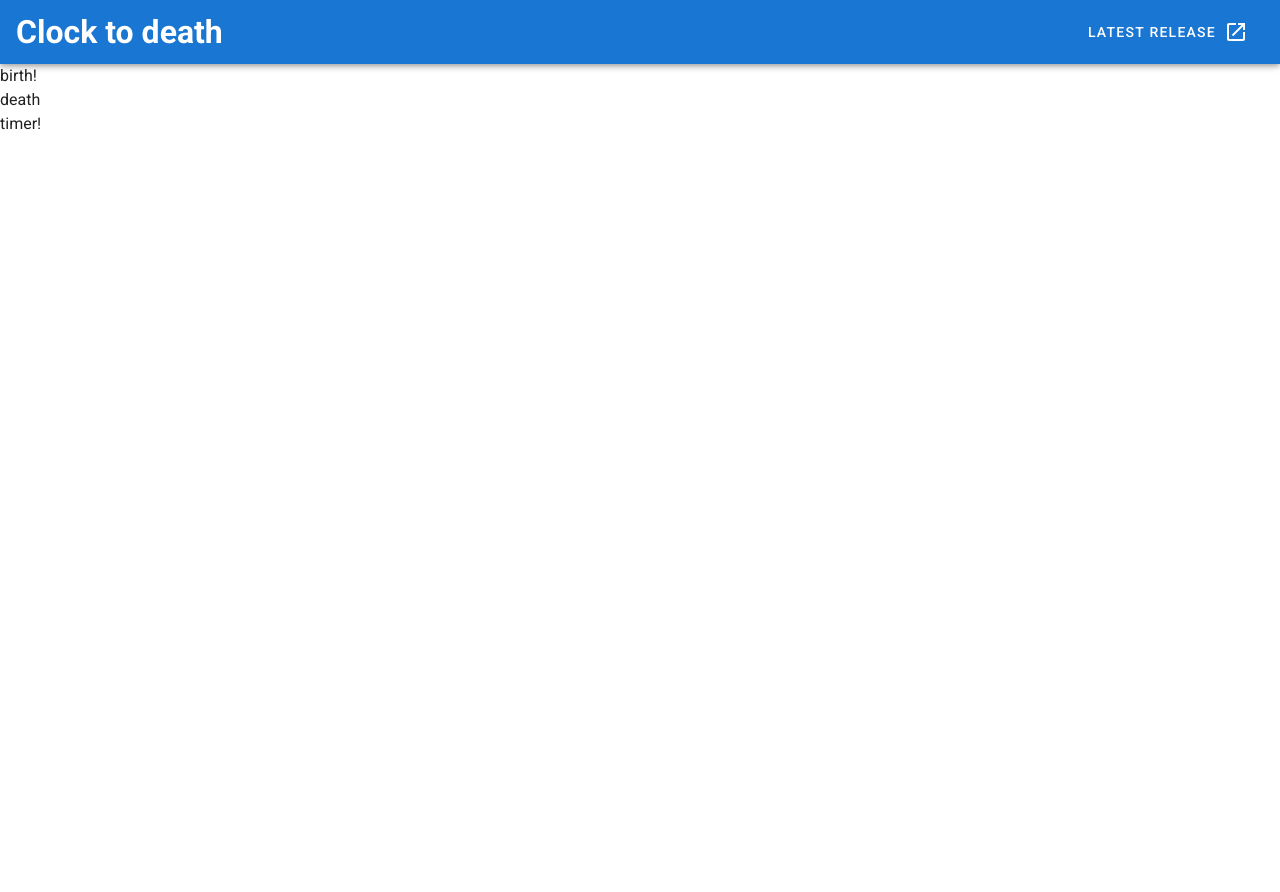
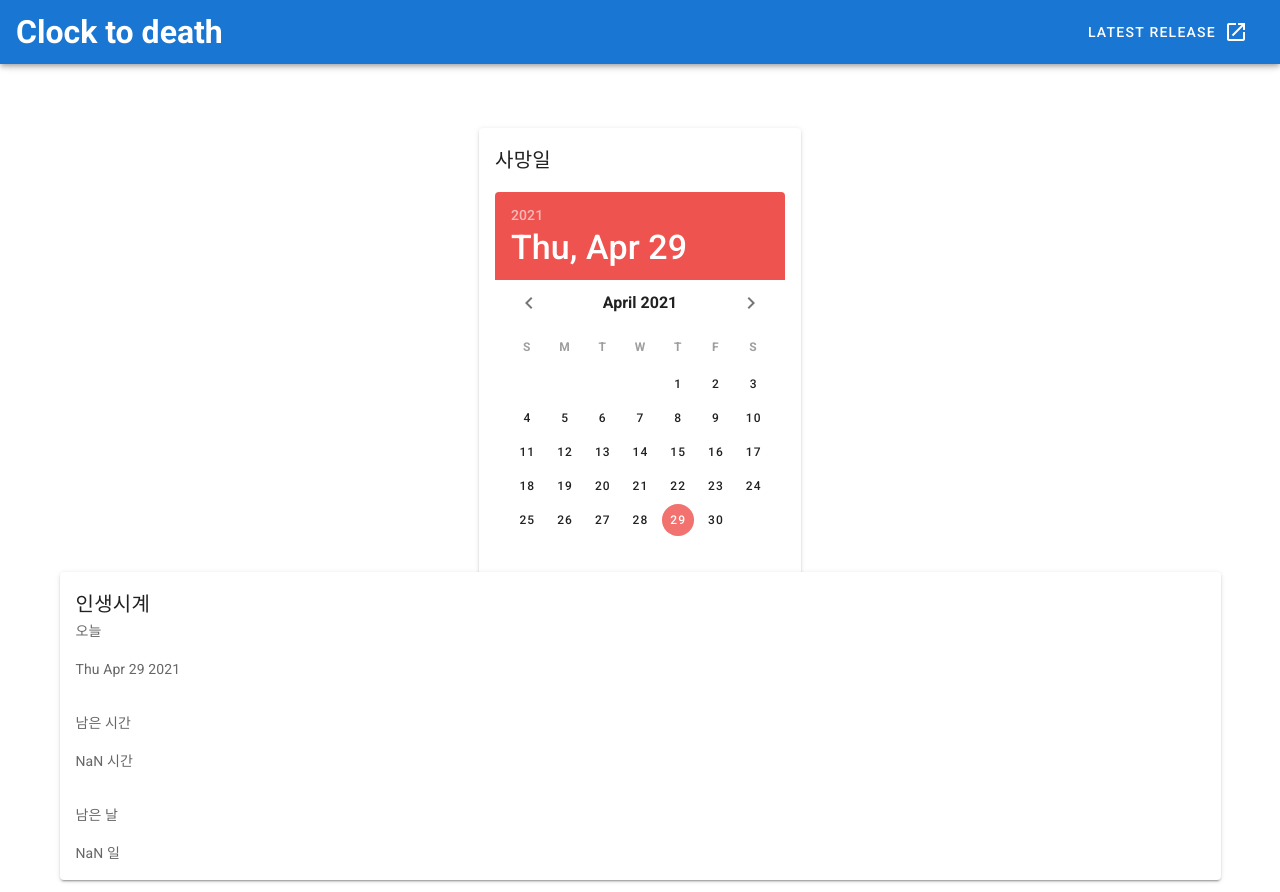
Before and after one commit to LoveMeWithoutAll/clock-to-death, a Vue app: page / in a window 1280 px wide. Before the commit the page ends 800 px from the top, so only its background shows below. Built offline with nearby package versions, Linux system fonts and the light colour scheme.

Commit message:
get left time

```diff
--- a/package.json
+++ b/package.json
@@ -10,6 +10,7 @@
   },
   "dependencies": {
     "core-js": "^3.6.5",
+    "luxon": "^1.26.0",
     "register-service-worker": "^1.7.1",
     "vue": "^2.6.11",
     "vue-class-component": "^7.2.3",
@@ -20,6 +21,7 @@
   },
   "devDependencies": {
     "@types/jest": "^24.0.19",
+    "@types/luxon": "^1.26.5",
     "@typescript-eslint/eslint-plugin": "^4.18.0",
     "@typescript-eslint/parser": "^4.18.0",
     "@vue/cli-plugin-babel": "~4.5.0",
--- a/src/components/birth-input.vue
+++ b/src/components/birth-input.vue
@@ -1,13 +1,31 @@
 <template>
-  <div>{{ message }}</div>
+  <v-row justify="center">
+    <v-card>
+      <v-card-title>탄생일</v-card-title>
+      <v-card-text>
+        <v-date-picker
+          v-model="birth"
+          @change="set"
+          color="green lighten-1"
+        ></v-date-picker>
+      </v-card-text>
+    </v-card>
+  </v-row>
 </template>
 
 <script lang="ts">
 import { Vue, Component } from "vue-property-decorator";
+import { mapMutations } from "vuex";
 
-@Component
+@Component({
+  methods: {
+    ...mapMutations({
+      set: "setBirth",
+    }),
+  },
+})
 export default class BirthInput extends Vue {
-  message = "birth!";
+  birth: string = new Date().toISOString().substring(0, 10);
 }
 </script>
 
--- a/src/components/death-input.vue
+++ b/src/components/death-input.vue
@@ -1,13 +1,31 @@
 <template>
-  <div>{{ message }}</div>
+  <v-row justify="center">
+    <v-card>
+      <v-card-title>사망일</v-card-title>
+      <v-card-text>
+        <v-date-picker
+          v-model="death"
+          @change="set"
+          color="red lighten-1"
+        ></v-date-picker>
+      </v-card-text>
+    </v-card>
+  </v-row>
 </template>
 
 <script lang="ts">
 import { Vue, Component } from "vue-property-decorator";
+import { mapMutations } from "vuex";
 
-@Component
+@Component({
+  methods: {
+    ...mapMutations({
+      set: "setDeath",
+    }),
+  },
+})
 export default class DeathInput extends Vue {
-  message = "death";
+  death: string = new Date().toISOString().substring(0, 10);
 }
 </script>
 
--- a/src/components/timer.vue
+++ b/src/components/timer.vue
@@ -1,13 +1,51 @@
 <template>
-  <div>{{ msg }}</div>
+  <v-card>
+    <v-card-title>인생시계</v-card-title>
+    <v-card-subtitle>오늘</v-card-subtitle>
+    <v-card-text>{{ new Date().toDateString() }}</v-card-text>
+    <v-card-subtitle>남은 시간</v-card-subtitle>
+    <v-card-text>{{ leftHours }} 시간</v-card-text>
+    <v-card-subtitle>남은 날</v-card-subtitle>
+    <v-card-text>{{ leftDays }} 일</v-card-text>
+  </v-card>
 </template>
 
 <script>
-import { Vue, Component } from "vue-property-decorator";
+import { Component, Vue } from "vue-property-decorator";
+import { mapGetters } from "vuex";
+import { DateTime, Interval } from "luxon";
 
-@Component
+@Component({
+  computed: {
+    ...mapGetters({
+      birth: "getBirth",
+      death: "getDeath",
+    }),
+  },
+})
 export default class Timer extends Vue {
-  msg = "timer!";
+  now = "";
+
+  mounted() {
+    setInterval(this.getNow, 1000);
+  }
+
+  getNow() {
+    this.now = DateTime.now().toISODate();
+  }
+
+  get leftTime() {
+    const end = DateTime.fromISO(this.death);
+    return Interval.fromDateTimes(DateTime.fromISO(this.now), end);
+  }
+
+  get leftDays() {
+    return this.leftTime.length("days");
+  }
+
+  get leftHours() {
+    return this.leftTime.length("hours");
+  }
 }
 </script>
 
--- a/src/store/index.ts
+++ b/src/store/index.ts
@@ -4,8 +4,26 @@ import Vuex from "vuex";
 Vue.use(Vuex);
 
 export default new Vuex.Store({
-  state: {},
-  mutations: {},
+  state: {
+    birth: "",
+    death: "",
+  },
+  getters: {
+    getBirth(state) {
+      return state.birth;
+    },
+    getDeath(state) {
+      return state.death;
+    },
+  },
+  mutations: {
+    setBirth(state, birth) {
+      state.birth = birth;
+    },
+    setDeath(state, death) {
+      state.death = death;
+    },
+  },
   actions: {},
   modules: {},
 });
--- a/src/views/Home.vue
+++ b/src/views/Home.vue
@@ -1,9 +1,11 @@
 <template>
-  <div>
-    <birth-input></birth-input>
-    <death-input></death-input>
-    <timer></timer>
-  </div>
+  <v-main>
+    <v-container>
+      <death-input></death-input>
+      <v-spacer></v-spacer>
+      <timer></timer>
+    </v-container>
+  </v-main>
 </template>
 
 <script lang="ts">
```
Also changed, not shown: 1 other file (tests, documents, lock files or other folders).
